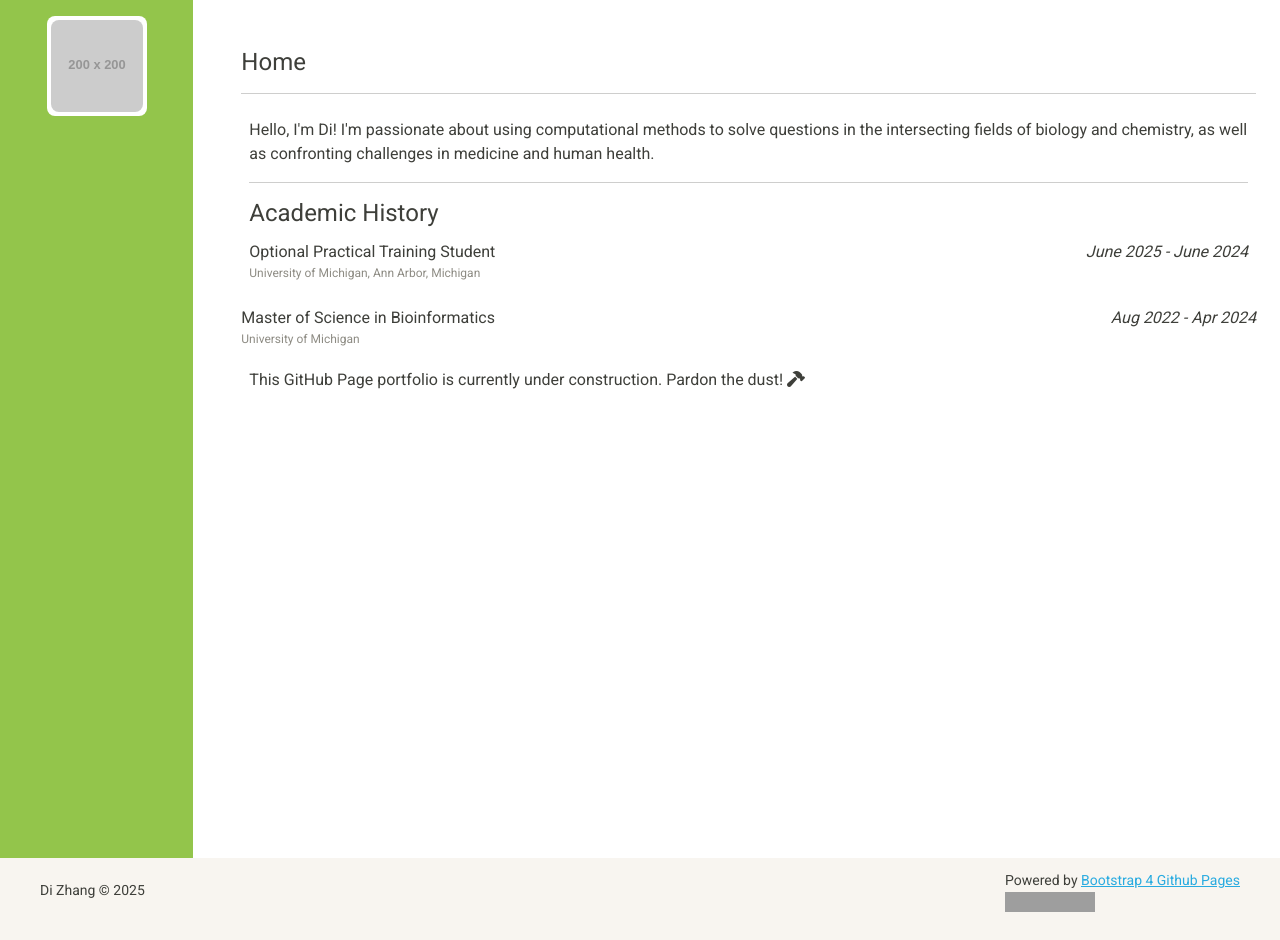
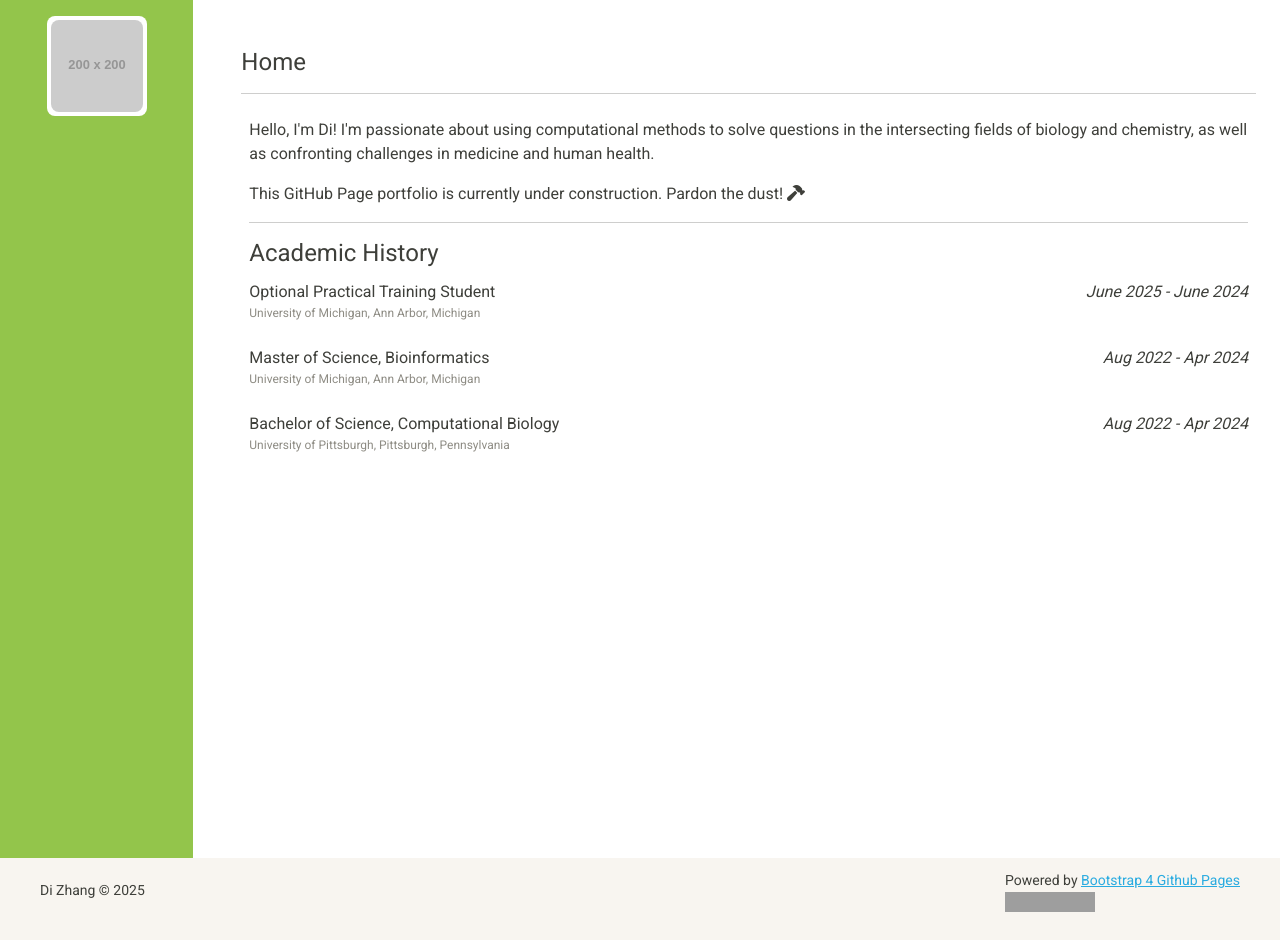
Before and after one commit to zhangdi33/zhangdi33.github.io, a Jekyll site: the page built from index.html, in a window 1280 px wide. Built offline with Jekyll 4.4.1, drawn with Linux system fonts in a browser that asks for light colours; grey boxes are pictures that could not be loaded.

Commit message:
Update index.html

```diff
--- a/index.html
+++ b/index.html
@@ -13,7 +13,10 @@ title: Home
     <hr>
     <div class="card border-0 p-2" style="min-height:calc(100vh - 200px);">
       <p>Hello, I'm Di! I'm passionate about using computational methods to solve questions in the intersecting fields of biology and chemistry, as well as confronting challenges in medicine and human health.</p>
+      <p>This GitHub Page portfolio is currently under construction. Pardon the dust! <i class="fa-solid fa-hammer"></i></p>
+
       <hr class="mt-0">
+
       <h4>Academic History</h4>
       <div class="row px-2">
         <div class="col-lg col-12 p-1">
@@ -24,17 +27,28 @@ title: Home
           <p><i>June 2025 - June 2024</i></p>
         </div>
       </div>
-      <div class="row">
+
+      <div class="row px-2">
         <div class="col-lg col-12 p-1">
-          <p class="mb-0">Master of Science in Bioinformatics</p>
-          <p class="text-secondary" style="font-size:75%;">University of Michigan</p>
+          <p class="mb-0">Master of Science, Bioinformatics</p>
+          <p class="text-secondary" style="font-size:75%;">University of Michigan, Ann Arbor, Michigan</p>
         </div>
         <div class="col-lg-auto col-12 p-1">
           <p><i>Aug 2022 - Apr 2024</i></p>
         </div>
       </div>
 
-      <p>This GitHub Page portfolio is currently under construction. Pardon the dust! <i class="fa-solid fa-hammer"></i></p>
+      <div class="row px-2">
+        <div class="col-lg col-12 p-1">
+          <p class="mb-0">Bachelor of Science, Computational Biology</p>
+          <p class="text-secondary" style="font-size:75%;">University of Pittsburgh, Pittsburgh, Pennsylvania</p>
+        </div>
+        <div class="col-lg-auto col-12 p-1">
+          <p><i>Aug 2022 - Apr 2024</i></p>
+        </div>
+      </div>
+
+
     </div>
 
   </body>
```
